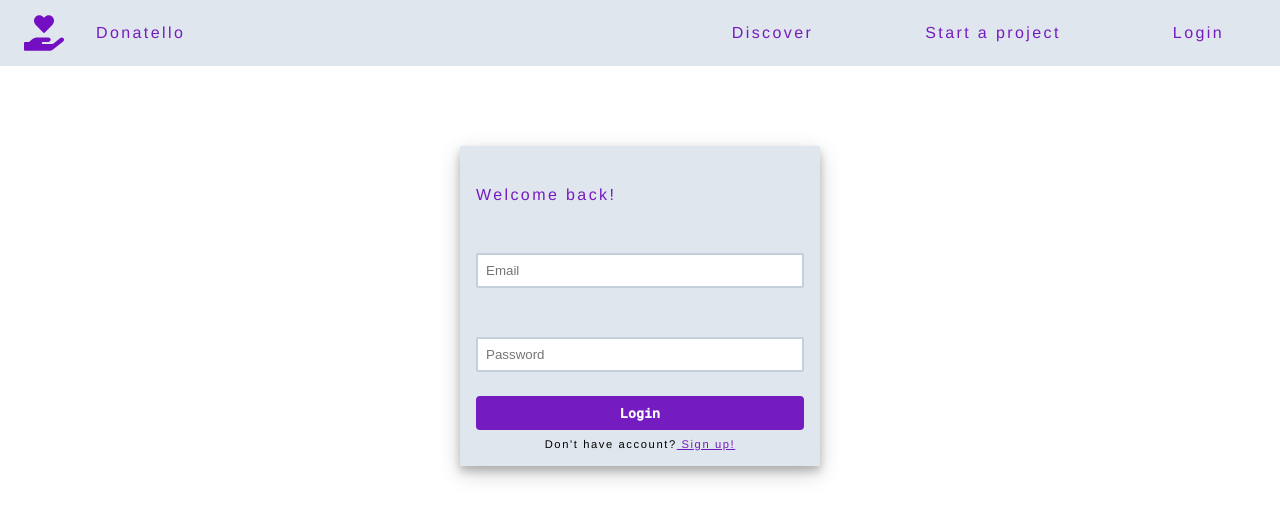
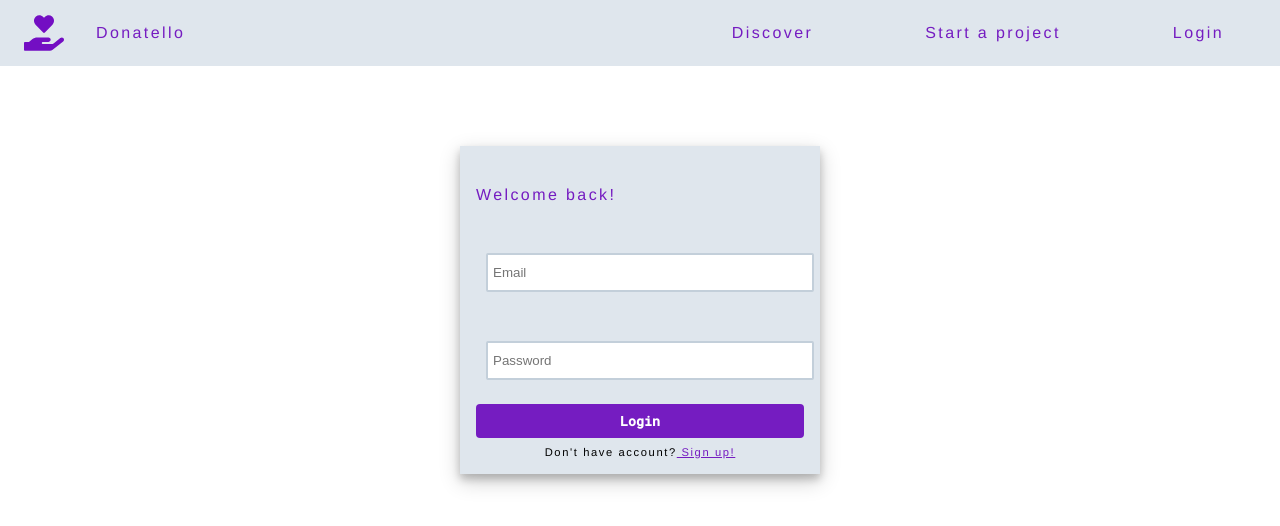
Before and after one commit to Reinoptland/donatello-frontend, a React (Create React App) app: page /login in a window 1280 px wide. Shown: the top 526 px of the page. Built offline with nearby package versions, Linux system fonts and the light colour scheme.

Commit message:
styling changes

```diff
--- a/src/components/donationCard/DonationCard.scss
+++ b/src/components/donationCard/DonationCard.scss
@@ -103,6 +103,7 @@
     border-radius: 2px;
     height: 32px;
     padding: 0 $medium;
+    margin-left: 10px;
   }
 
   &__comment {
@@ -148,8 +149,13 @@
   border: 2px solid $darkGrey;
   border-radius: 2px;
   outline: none;
-  // display: flex;
-  // align-items: flex-end;
+  display: flex;
+  justify-content: flex-end;
   margin-top: 25px;
-  // padding: 5px;
+
+  margin-left: 10px;
 }
+
+input.form__input {
+  padding: 10px 5px;
+}
```
